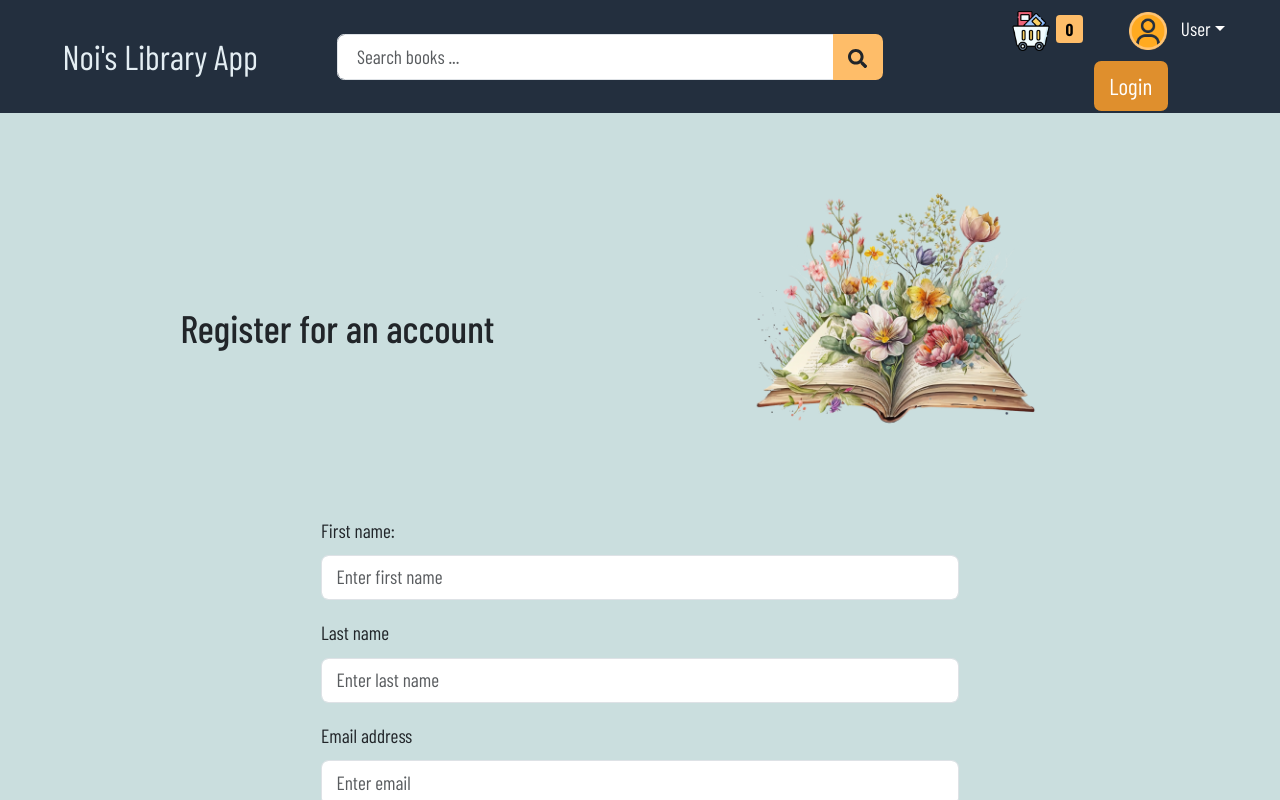
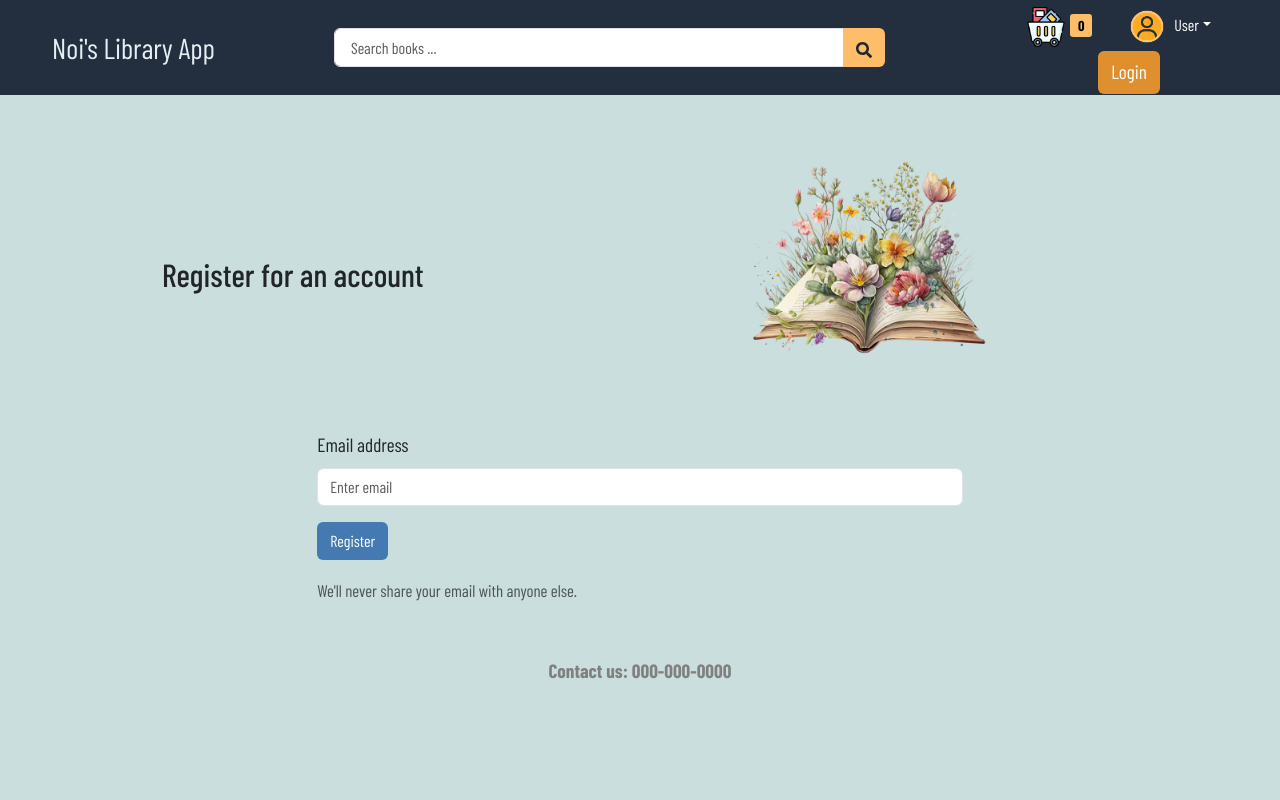
Before and after one commit to Noi-Git/library-management-app, a React (Create React App) app in the folder lb-frontend/: page /register in a window 1280 px wide. Built offline with nearby package versions, Linux system fonts and the light colour scheme; a web font is replaced by a local one.

Commit message:
setup firebase and register form

```diff
--- a/lb-frontend/src/App.js
+++ b/lb-frontend/src/App.js
@@ -6,7 +6,7 @@ import Register from './components/auth/Register'
 import Header from './components/layout/Header'
 import Footer from './components/layout/Footer'
 import { Toaster } from 'react-hot-toast'
-import './test.scss'
+import './custom.scss'
 import './App.css'
 import BookDetails from './components/pages/books/BookDetails'
 
--- a/lb-frontend/src/components/auth/Register.jsx
+++ b/lb-frontend/src/components/auth/Register.jsx
@@ -6,18 +6,13 @@ import axios from 'axios'
 import MetaData from '../layout/MetaData'
 
 const Register = () => {
-  const [inputs, setInputs] = useState({
-    firstname: '',
-    lastname: '',
-    email: '',
-    password: '',
-  })
+  const [email, setEmail] = useState('')
   const [error, setError] = useState(null)
 
   const navigate = useNavigate()
 
   const handleChange = async (e) => {
-    setInputs((prev) => ({ ...prev, [e.target.name]: e.target.value }))
+    // setInputs((prev) => ({ ...prev, [e.target.name]: e.target.value }))
   }
   // console.log(inputs)
 
@@ -25,11 +20,11 @@ const Register = () => {
     e.preventDefault()
 
     try {
-      await axios.post('/api/v1/auth/register', inputs)
-      navigate('/login')
+      // await axios.post('/api/v1/auth/register', inputs)
+      // navigate('/login')
     } catch (err) {
       // console.log(err)
-      setError(error.response.data)
+      // setError(error.response.data)
     }
   }
 
@@ -51,48 +46,24 @@ const Register = () => {
 
       <Row className=' form-width'>
         <Col>
-          <Form>
-            <Form.Group className='mb-3' controlId='formBasicFirstname'>
-              <Form.Label>First name:</Form.Label>
-              <Form.Control
-                type='text'
-                placeholder='Enter first name'
-                name='firstname'
-                onChange={handleChange}
-              />
-            </Form.Group>
-
-            <Form.Group className='mb-3' controlId='formBasicLastname'>
-              <Form.Label>Last name</Form.Label>
-              <Form.Control
-                type='text'
-                placeholder='Enter last name'
-                name='lastname'
-                onChange={handleChange}
-              />
-            </Form.Group>
-
+          <Form onSubmit={handleSubmit}>
             <Form.Group className='mb-3' controlId='formBasicEmail'>
               <Form.Label>Email address</Form.Label>
               <Form.Control
                 type='email'
                 placeholder='Enter email'
                 name='email'
-                onChange={handleChange}
+                value={email}
+                onChange={(e) => setEmail(e.target.value)}
               />
             </Form.Group>
 
-            <Form.Group className='mb-3' controlId='formBasicPassword'>
-              <Form.Label>Password</Form.Label>
-              <Form.Control
-                type='password'
-                placeholder='Enter password'
-                name='password'
-                onChange={handleChange}
-              />
-            </Form.Group>
-
-            <Button variant='primary' type='submit' onClick={handleSubmit}>
+            <Button
+              className='buttons'
+              variant='primary'
+              type='submit'
+              onClick={handleSubmit}
+            >
               Register
             </Button>
             {error && <p>{error}</p>}
--- a/lb-frontend/src/components/firebase/firebase.js
+++ b/lb-frontend/src/components/firebase/firebase.js
@@ -18,4 +18,6 @@ const firebaseConfig = {
 const app = initializeApp(firebaseConfig)
 const auth = getAuth(app)
 
-export { app, auth }
+// export { app, auth }
+// export const auth = firebase.auth(auth)
+// export const googleAuthProvider = new firebase.auth.GoogleAuthProvider
--- a/lb-frontend/src/test.scss
+++ b/lb-frontend/src/custom.scss
@@ -6,14 +6,6 @@ $theme-colors: (
 
   @import '~bootstrap/scss/bootstrap.scss';
 ;
-
-.app-bg {
-  // background-color: rgb(228, 238, 243);
-  // background-color: rgb(226, 238, 232);
-  background-color: rgb(202, 222, 222);
-  height: 100vh;
-  // position: relative;
-}
 
 // === Navigation ===
 .logo {
--- a/lb-frontend/src/index.css
+++ b/lb-frontend/src/index.css
@@ -1,10 +1,11 @@
-html,
+html
 body {
   font-family:'Barlow Condensed', 'Helvetica Neue',
   sans-serif;
 -webkit-font-smoothing: antialiased;
 -moz-osx-font-smoothing: grayscale;
-font-size: 1.2rem;
+  background-color: #cadede;
+  font-size: 1.2rem;
   width: 100vw;
   height: 100vh;
   margin: 0px;
```
